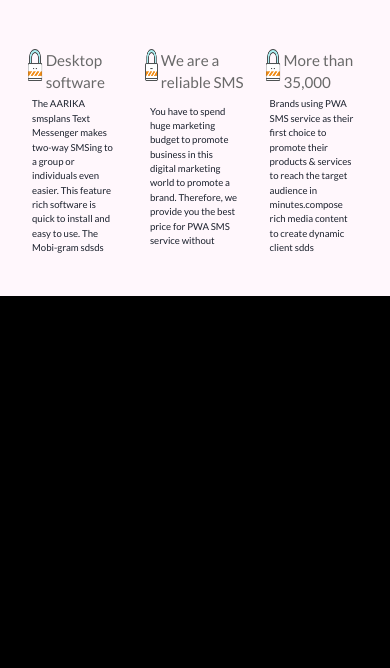
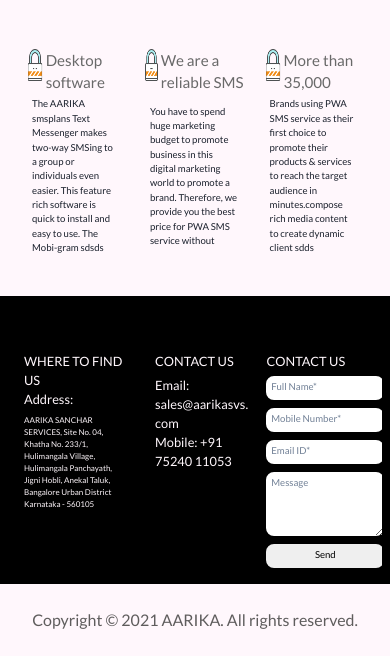
Before and after one commit to VAPO2402/aarika_sanchar, a React (Create React App) app: page / in a window 390 px wide. Shown: the part 3231-3899 px from the top of the page. Built offline with nearby package versions, Linux system fonts and the light colour scheme; a web font is replaced by a local one.

Commit message:
header left

```diff
--- a/src/components/Footer.jsx
+++ b/src/components/Footer.jsx
@@ -29,7 +29,7 @@
     <section className="footer">
         <div className="footerMain">
             <div className="address">
-                <h3>WHERE TO FIND US <br /> <br /> Address:</h3>
+                <h3>WHERE TO FIND US <br /><span> <br /></span> Address:</h3>
                 <p>AARIKA SANCHAR SERVICES, Site No. 04, <br /> Khatha No. 233/1, <br /> Hulimangala Village, <br /> Hulimangala Panchayath, <br /> Jigni Hobli, Anekal Taluk, <br /> Bangalore Urban District Karnataka - 560105</p>
             </div>
             <div className="contactDetails">
--- a/src/styles/breakpoints.scss
+++ b/src/styles/breakpoints.scss
@@ -15,4 +15,6 @@
     "featuresbp1": "max-width: 1345px",
     "featuresbp2": "max-width: 965px",
     "featuresbp3": "max-width: 535px",
+    "footerbp1": "max-width: 1200px",
+    "footerbp2": "max-width: 665px",
 );
--- a/src/styles/footer.scss
+++ b/src/styles/footer.scss
@@ -1,4 +1,5 @@
 @import "../styles/style.scss";
+@import "../styles/breakpoints.scss";
 
 .footer{
     background: black;
@@ -8,11 +9,11 @@
 
     >.footerMain{
         display: flex;
-        justify-content: space-around;
-        padding: 5rem 10rem 5rem 10rem;
+        justify-content: space-between;
+        padding: 3rem 5rem;
 
         >.address{
-            margin: 5rem 3rem 0rem;
+            margin: 3rem 3rem 0rem;
 
             >h3{
                 padding-bottom: 1rem;
@@ -20,7 +21,7 @@
         }
 
         >.contactDetails{
-            margin-top: 5rem;
+            margin: 5rem 2rem 0rem;
 
             >h1{
                 padding-bottom: 1rem;
@@ -70,3 +71,88 @@
         padding: 2rem;
     }
 }
+
+@mixin breakpoint($user-value){
+    $my-map: map-get($breakpoints, $user-value);
+    @if $my-map {
+        @media(#{$my-map}){
+            @content;
+        }
+    }
+};
+
+@include breakpoint(footerbp1){
+    .footer{
+
+        >.footerMain{
+            padding: 1rem 2rem;
+        }
+    }
+}
+
+@include breakpoint(footerbp2){
+    .footer{
+
+        >.footerMain{
+            padding: 0.5rem;
+
+            >.address{
+                margin: 3rem 1rem 1rem;
+
+                >h3{
+                    padding-bottom: 0.3rem;
+                    font-size: 0.8rem;
+
+                    >span{
+                        display: none;
+                    }
+                }
+
+                >p{
+                    font-size: 0.5rem;
+                }
+            }
+
+            >.contactDetails{
+                margin: 3rem 1rem 0rem;
+
+                >h1{
+                    padding-bottom: 0.3rem;
+                    font-size: 0.8rem;
+                }
+
+                >p{
+                    font-size: 0.8rem;
+                }
+            }
+
+            >.reachOut{
+                margin-top: 3rem;
+
+                >h1{
+                    padding-bottom: 0.3rem;
+                    font-size: 0.8rem;
+                }
+
+                >form{
+
+                    >input{
+                        font-size: 0.6rem;
+                        padding: 0.3rem;
+                    }
+
+                    >textarea{
+                        height: 4rem;
+                        font-size: 0.6rem;
+                        padding: 0.3rem;
+                    }
+                }
+            }
+        }
+
+        >.footerCopyright{
+            padding: 1.5rem;
+            font-size: 1rem;
+        }
+    }
+}
```
